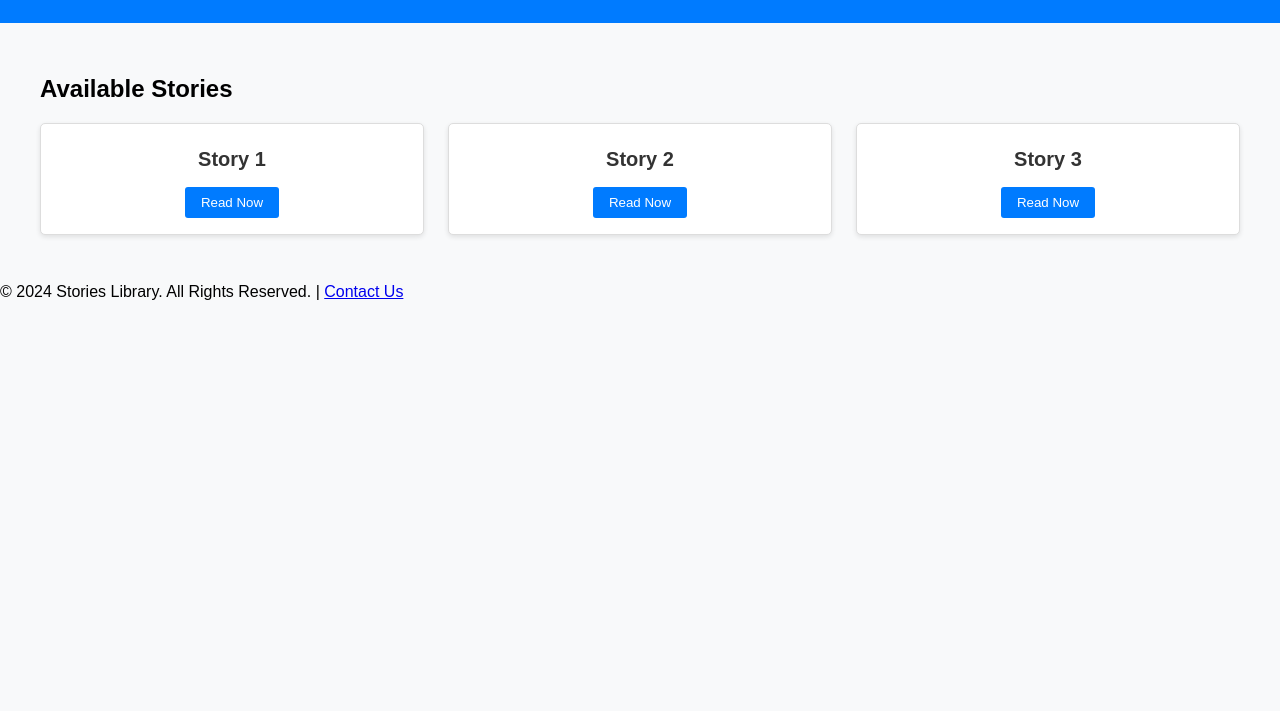
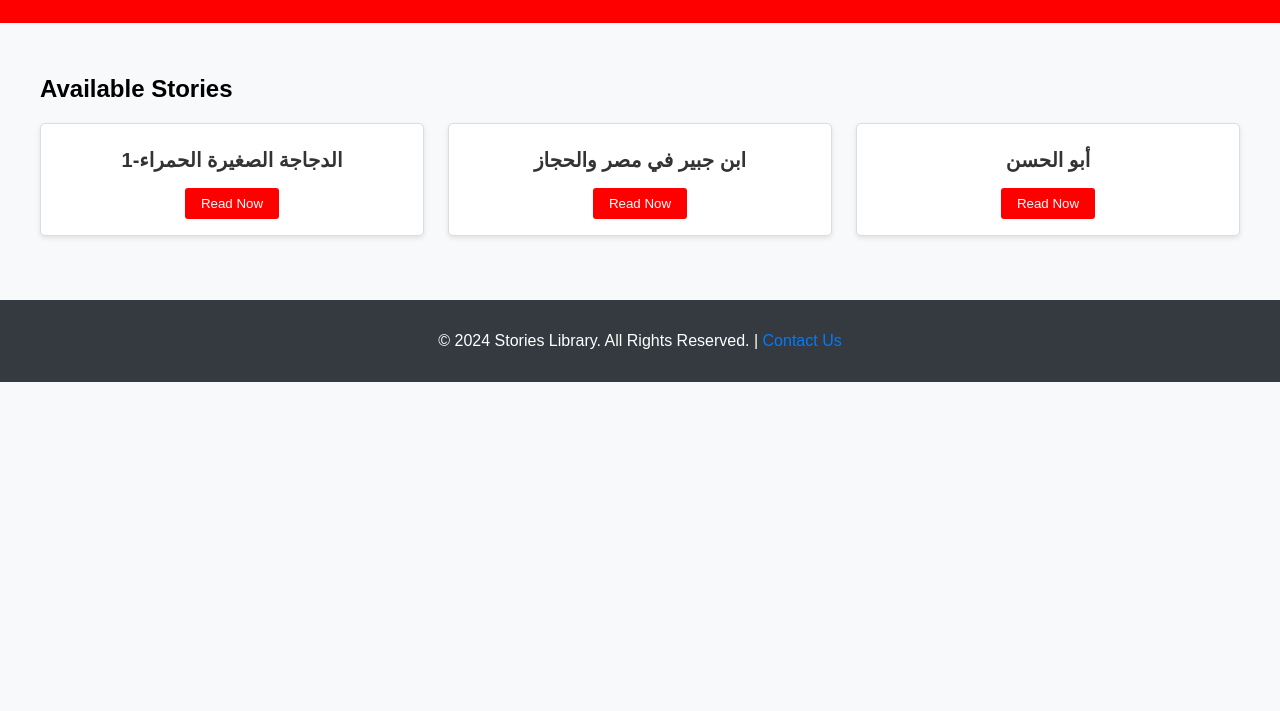
Before and after one commit to fares2020edk/stories, a plain HTML site: page index.html in a window 1280 px wide. Shown: the part 89-800 px from the top of the page. Drawn offline with Linux system fonts and the light colour scheme.

Commit message:
Update index.html

```diff
--- a/index.html
+++ b/index.html
@@ -13,7 +13,7 @@
         }
 
         header {
-            background-color: #007bff;
+            background-color: red;
             color: white;
             padding: 1rem 2rem;
             text-align: center;
@@ -50,7 +50,7 @@
             display: inline-block;
             margin-top: 0.5rem;
             padding: 0.5rem 1rem;
-            background-color: #007bff;
+            background-color: red;
             color: white;
             border: none;
             border-radius: 3px;
@@ -59,7 +59,7 @@
         }
 
         .story-item button:hover {
-            background-color: #0056b3;
+            background-color: lightcoral;
         }
 
         #pdf-viewer {
@@ -68,6 +68,23 @@
             margin-top: 2rem;
             border: 1px solid #ddd;
             display: none; /* Initially hidden */
+        }
+
+        footer {
+            background-color: #343a40;
+            color: white;
+            text-align: center;
+            padding: 1rem;
+            margin-top: 2rem;
+        }
+
+        footer a {
+            color: #007bff;
+            text-decoration: none;
+        }
+
+        footer a:hover {
+            text-decoration: underline;
         }
     </style>
     <script>
@@ -86,20 +103,27 @@
     <div class="container">
         <h2>Available Stories</h2>
         <div class="story-list">
+
             <div class="story-item">
-                <h3>Story 1</h3>
-                <button onclick="showPDF('stories/story1.pdf')">Read Now</button>
+                <h3>الدجاجة الصغيرة الحمراء-1</h3>
+                <button onclick="showPDF('story/الدجاجة الصغيرة الحمراء.pdf')">Read Now</button>
             </div>
+
             <div class="story-item">
-                <h3>Story 2</h3>
-                <button onclick="showPDF('stories/story2.pdf')">Read Now</button>
+                <h3>ابن جبير في مصر والحجاز</h3>
+                <button onclick="showPDF('story/ابن جبير في مصر والحجاز.pdf')">Read Now</button>
             </div>
+
             <div class="story-item">
-                <h3>Story 3</h3>
-                <button onclick="showPDF('stories/story3.pdf')">Read Now</button>
+                <h3>أبو الحسن</h3>
+                <button onclick="showPDF('story/أبو الحسن.pdf')">Read Now</button>
             </div>
+
+            <!-- Add more stories as needed -->
+
         </div>
 
+        <!-- PDF Viewer -->
         <iframe id="pdf-viewer"></iframe>
     </div>
 
```
